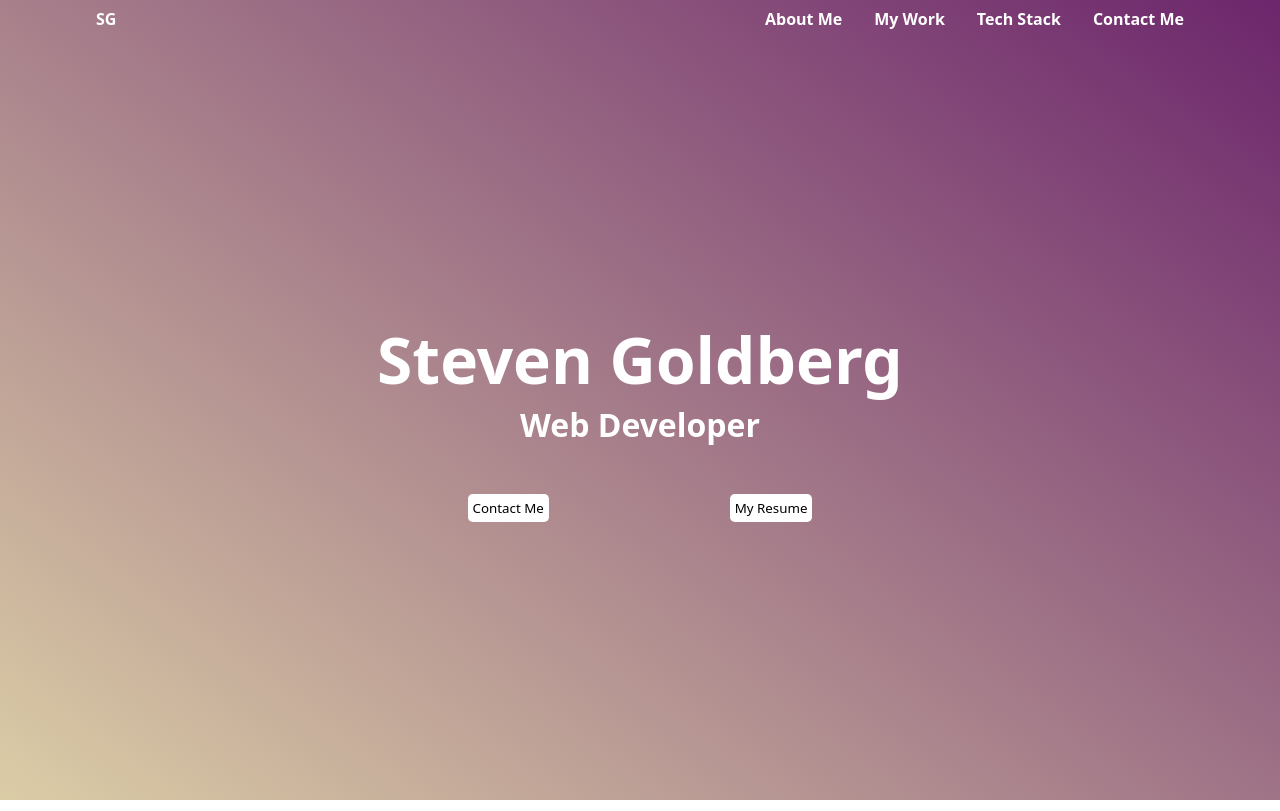
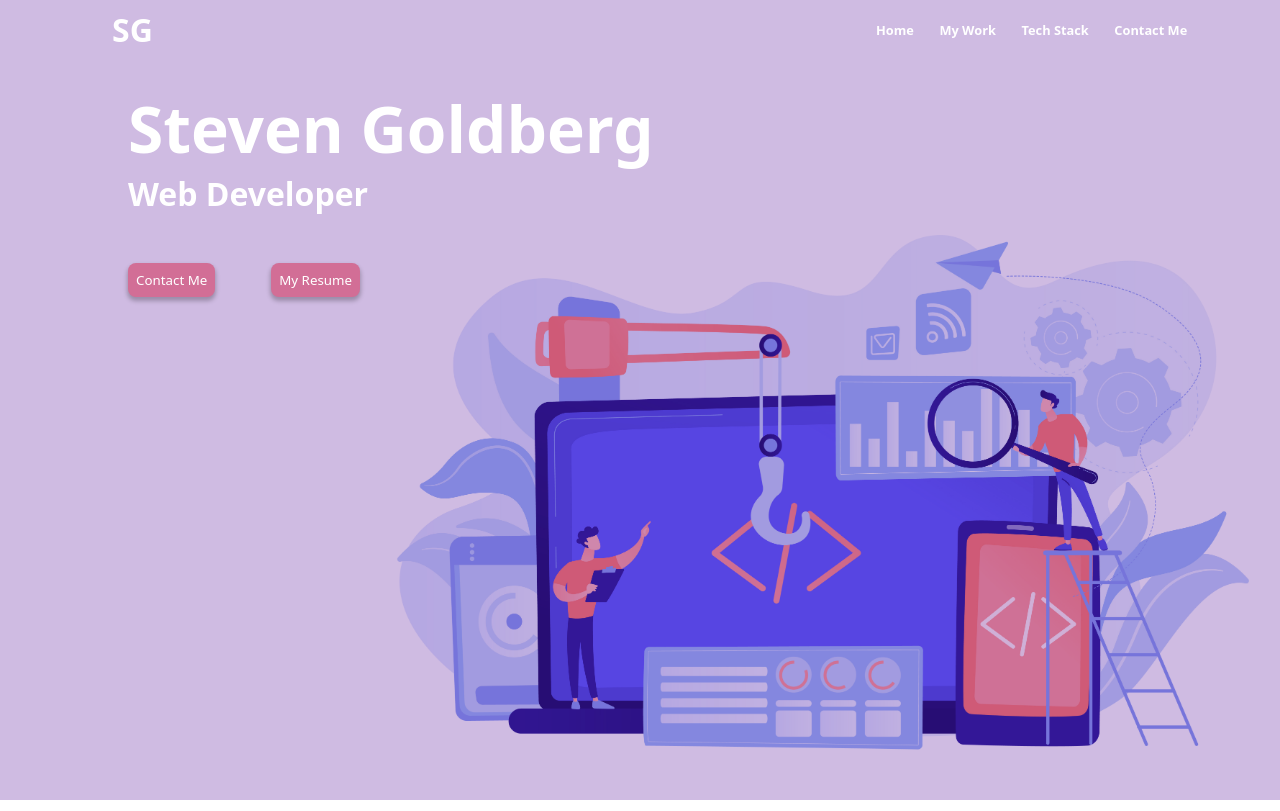
Before and after one commit to stevengoldbergm/portfolio, a React (Create React App) app: page / in a window 1280 px wide. Built offline with nearby package versions, Linux system fonts and the light colour scheme.

Commit message:
Added more to home page

```diff
--- a/src/App.css
+++ b/src/App.css
@@ -17,7 +17,7 @@
 
 .li {
   padding-inline: 1em;
-  font-size: 1rem;
+  font-size: .8rem;
   font-weight: bold;
 }
 
@@ -26,42 +26,57 @@
   color: white;
 }
 
+.a::after {
+  content: "";
+  width: 100%;
+  height: .2rem;
+
+}
+
 .hero {
+  height: 100vh;
+  background-image: url(./imgs/WebdevArt01.jpg);
+  /* background: linear-gradient(.6turn, rgb(108, 38, 108), rgb(219, 205, 166)); */
+  background-size: 75%;
+  background-position-x: right;
+  background-repeat: no-repeat;
+  background-position-y: bottom;
+  background-size: 72.5%;
+}
+.overlay {
+  position: absolute;
+  /* background: linear-gradient(.6turn, rgba(108, 38, 108, 0.175), rgba(219, 205, 166, 0.175)); */
+  background-color: rgba(106, 42, 165, 0.318);
+  height: 100%;
+  width: 100%;
+}
+
+.home {
   display: flex;
   flex-direction: column;
-  height: 100vh;
-  /* background-image: url(./imgs/purple_background.jpg); */
-  background: linear-gradient(.6turn, rgb(108, 38, 108), rgb(219, 205, 166));
-  background-size: 100%;
-  background-position: center;
-  /* background-repeat: no-repeat; */
-  /* background-position-y: bottom; */
-}
-
-.about-me {
-  display: flex;
-  flex-direction: column;
-  justify-content: center;
+  justify-content: flex-start;
   align-items: center;
-  margin: auto;
-  margin-inline: auto;
-  max-width: 50rem;
-  height: 25rem;
+  height: 94%;
+  padding-inline: 10%;
+  padding-top: 2%;
+  overflow-y: hidden;
 }
 
 .flex-container {
   display: flex;
   flex-direction: row;
-  justify-content: space-around;
-  margin-top: 3rem;
-  width: 100%;
+  justify-content: space-between;
+  width: 14.5rem;
+  align-self: flex-start;
+  margin-top: 2rem;
 }
 
 .h1 {
   color: rgb(255, 255, 255);
   font-size: 4rem;
   font-weight: bolder;
-  text-align: center;
+  align-self: flex-start;
+  /* text-align: center; */
   /* -webkit-text-stroke-width: .1rem;
   -webkit-text-stroke-color: rgba(70, 18, 134, 0.659); */
 }
@@ -69,16 +84,49 @@
 .h2 {
   color: rgb(255, 255, 255);
   font-size: 2rem;
-  text-align: center;
+  align-self: flex-start;
+  /* text-align: center; */
   /* -webkit-text-stroke-width: .1rem;
   -webkit-text-stroke-color: rgba(70, 18, 134, 0.659); */
 }
 
 .button {
-  border-radius: .3rem;
-  padding: .3rem;
+  border-radius: .5rem;
+  padding: .5rem;
   text-align: center;
   border: 0;
-  background-color: rgb(255, 255, 255);
+  color: white;
+  box-shadow: rgba(0, 0, 0, 0.250) 0rem .2rem .25rem .05rem;
+  background-color: rgb(210, 110, 150);
   font-weight: 500;
+  transition: all ease-in-out 200ms;
+  justify-self: flex-start;
+  align-self: flex-start;
+  margin-block: 1rem;
 }
+
+.button:hover {
+  background-color: rgb(100, 46, 68);
+  color: rgb(255, 255, 255);
+  padding: .7rem;
+}
+
+.aside {
+  display: flex;
+  justify-self: flex-end;
+  align-self: flex-end;
+  justify-content: flex-end;
+  align-items: flex-end;
+  max-width: 70%;
+}
+
+.img {
+  position: relative;
+  mix-blend-mode: multiply;
+  right: -3.5rem;
+  bottom: 1rem;
+  max-width: 100%;
+  max-height: 100%;
+  height: 100%;
+  object-fit: contain;
+}
--- a/src/App.js
+++ b/src/App.js
@@ -1,4 +1,5 @@
 import "./App.css";
+// import webDev01 from "./imgs/WebdevArt01.jpg";
 // import Layout from "./components/layout/Layout";
 // import AboutMe from "./components/pages/AboutMe";
 // import ContactMe from "./components/pages/ContactMe";
@@ -9,11 +10,11 @@ function App() {
   return (
     <Layout>
       <Hero>
+        <Overlay>
           <Navigation/>
-        <AboutMe />
+          <Home />
+        </Overlay>
       </Hero>
-
-
     </Layout>
   );
 }
@@ -32,10 +33,10 @@ function Layout(props) {
 function Navigation() {
   return (
     <nav className="nav">
-      <div className="li a">SG</div>
+      <div className="li h2">SG</div>
       <ul className="ul">
         <li className="li">
-          <a className="a" href="#about-me">About Me</a>
+          <a className="a" href="#home">Home</a>
         </li>
         <li className="li">
           <a className="a" href="#my-work">My Work</a>
@@ -60,11 +61,22 @@ function Hero(props) {
   )
 }
 
+// Create overlay for Hero
+function Overlay(props) {
+  return (
+    <div className="overlay">
+      {props.children}
+    </div>
+  )
+}
+
 // Create About Me container
 
-function AboutMe() {
+
+function Home() {
   return (
-    <main className="about-me">
+    <>
+      <main className="home">
         <h1 className="h1">Steven Goldberg</h1>
         <h2 className="h2">Web Developer</h2>
         <div className="flex-container">
@@ -76,6 +88,8 @@ function AboutMe() {
           </button>
         </div>
       </main>
+
+    </>
   )
 }
 
```
Lines whose indentation alone changed are shown as unchanged.
